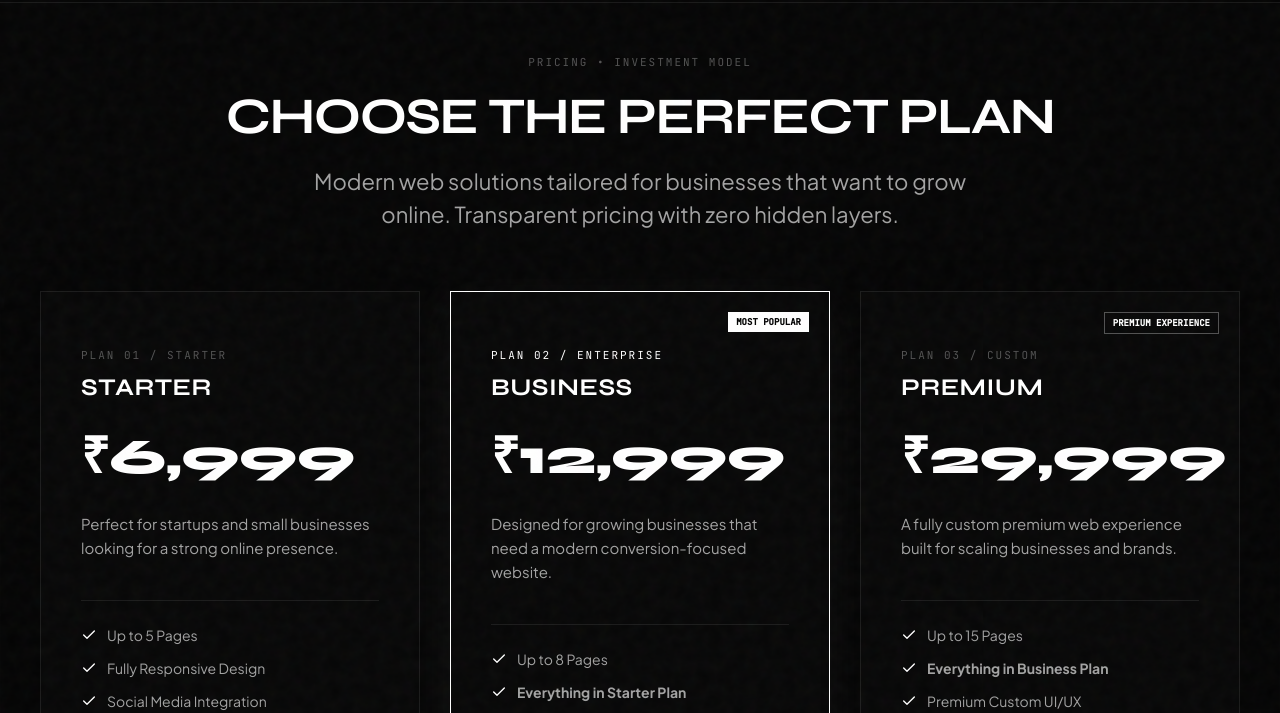
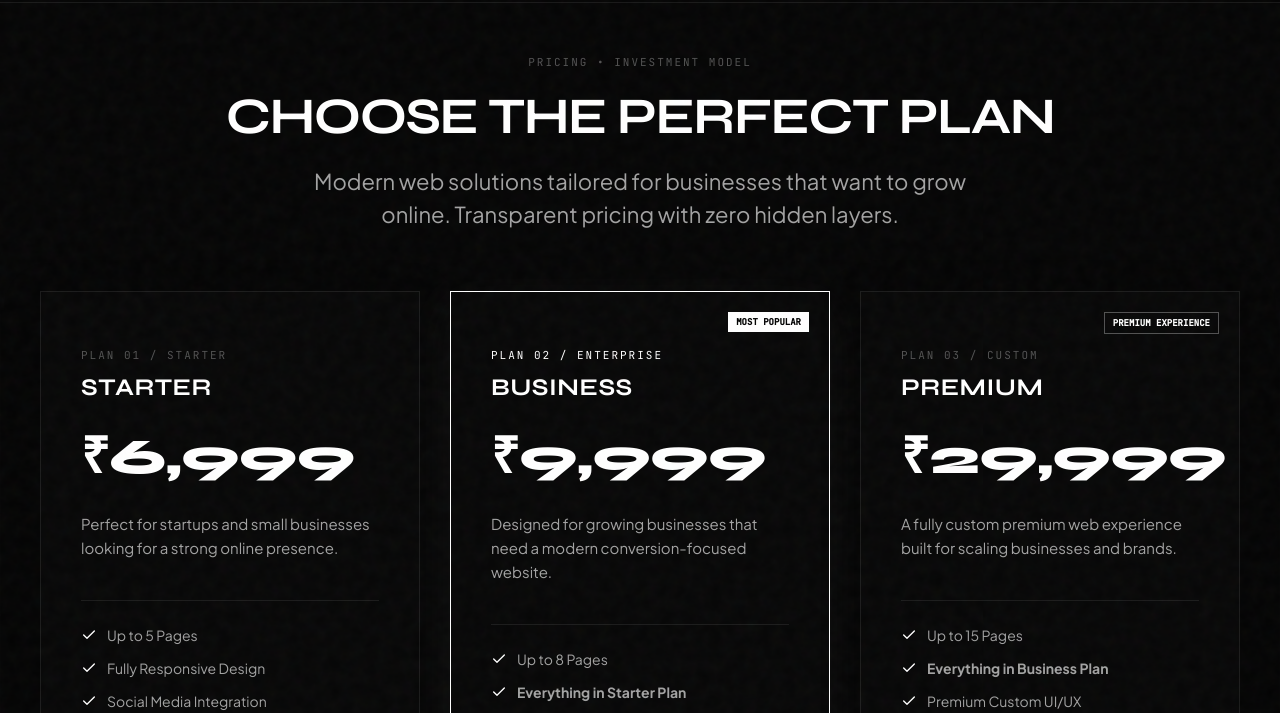
Before and after one commit to zephyroweb-sys/zephyroweb, a website built with Vite: page pricing.html in a window 1280 px wide. Shown: the part 85-798 px from the top of the page. Built offline with nearby package versions, Linux system fonts and the light colour scheme; some packages are replaced by stand-ins of ours; what @barba/core would draw is missing.

Commit message:
pricing page

```diff
--- a/pricing.html
+++ b/pricing.html
@@ -223,7 +223,7 @@
           </div>
 
           <div class="price-box" style="display: flex; align-items: flex-end; gap: 8px;">
-            <span class="price-num" style="font-family: var(--font-display); font-size: 50px; font-weight: 800; line-height: 1;">₹12,999</span>
+            <span class="price-num" style="font-family: var(--font-display); font-size: 50px; font-weight: 800; line-height: 1;">₹9,999</span>
           </div>
 
           <p class="body-regular" style="color: var(--text-secondary);">Designed for growing businesses that need a modern conversion-focused website.</p>
```
